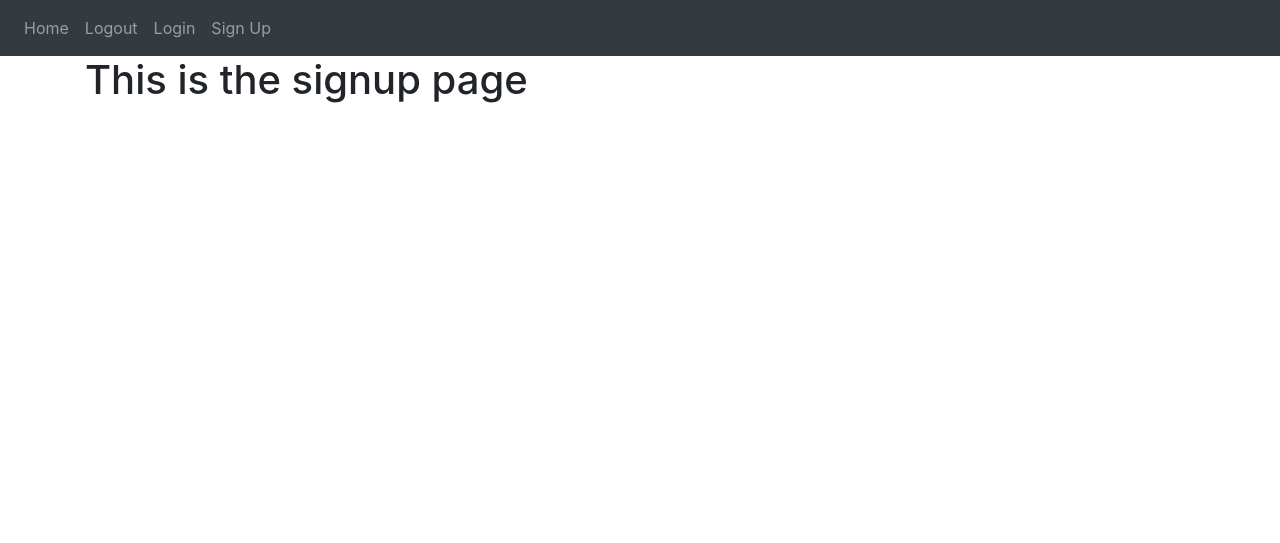
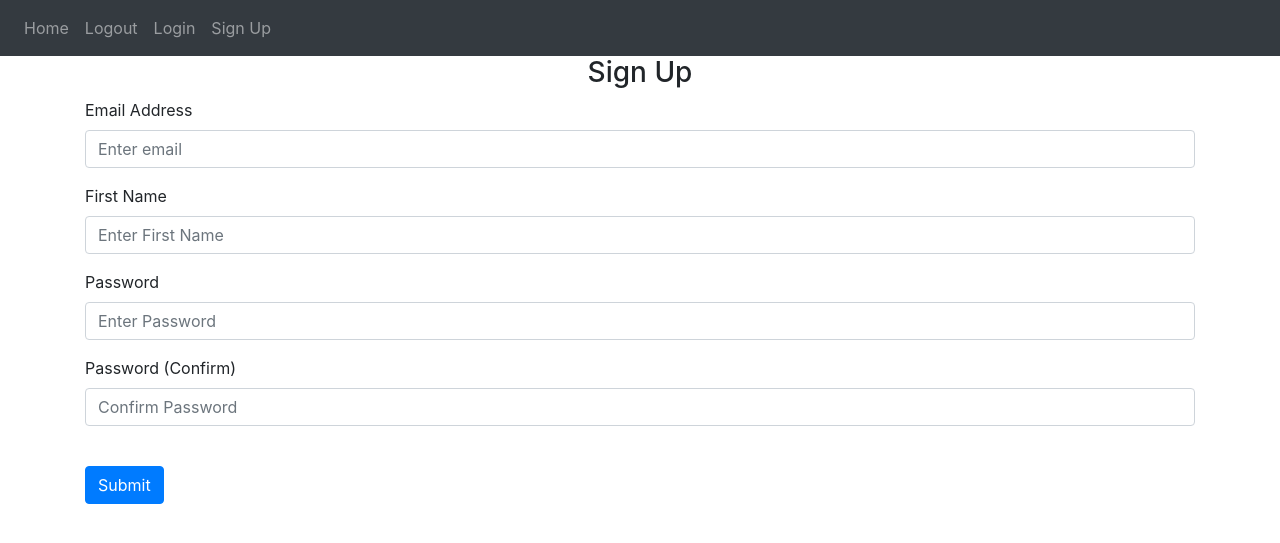
Before and after one commit to MarioPlza/Mariodbs, a Flask app: page /sign-up in a window 1280 px wide. Shown: the top 543 px of the page. Run offline with Flask 2, Linux system fonts and the light colour scheme; some libraries are stand-ins or nearby versions.

Commit message:
Adding forms

```diff
--- a/website/auth.py
+++ b/website/auth.py
@@ -3,7 +3,7 @@ auth = Blueprint('auth', __name__)
 
 @auth.route('/login')
 def login():
-    return render_template("login.html")
+    return render_template("login.html", text="Testing")
 
 @auth.route('/logout')
 def logout():
--- a/website/templates/sign_up.html
+++ b/website/templates/sign_up.html
@@ -3,5 +3,26 @@
 {% block title %}Sign Up{% endblock %}
 
 {% block content %}
-<h1>This is the signup page</h1>
+<form method = "POST">
+    <h3 align="center">Sign Up</h3>
+    <div class="form-group">
+        <label for="email">Email Address</label>
+        <input type="email" class="form-control" id="email" name="email" placeholder="Enter email"/>
+    </div>
+    <div class="form-group">
+        <label for="firstName">First Name</label>
+        <input type="text" class="form-control" id="firstName" name="firstName" placeholder="Enter First Name"/>
+    </div>
+    <div class="form-group">
+        <label for="password1">Password</label>
+        <input type="password" class="form-control" id="password1" name="password1" placeholder="Enter Password"/>
+    </div>
+    <div class="form-group">
+        <label for="password2">Password (Confirm)</label>
+        <input type="password" class="form-control" id="password2" name="password2" placeholder="Confirm Password"/>
+    </div>
+<br/>
+    <button type="submit" class="btn btn-primary">Submit</button>
+
+</form>
 {% endblock %}
```
Also changed, not shown: website/templates/login.html (+13 -1 lines).
